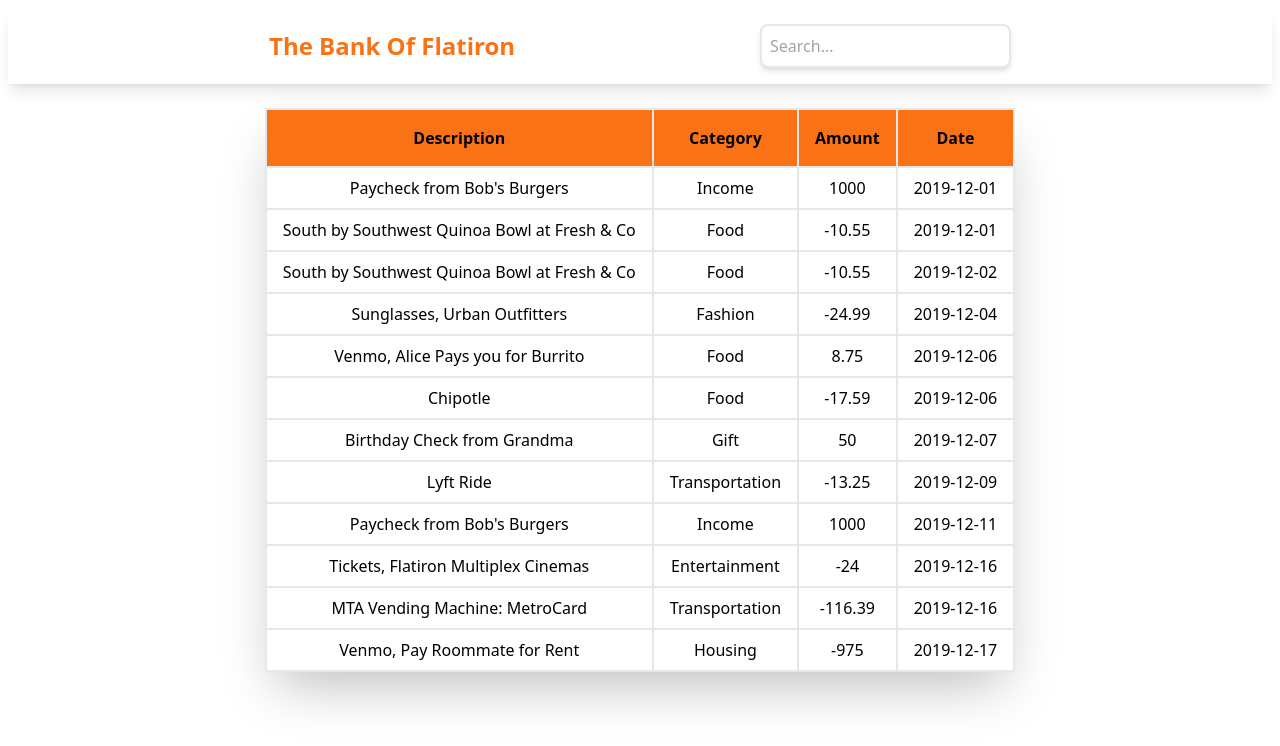
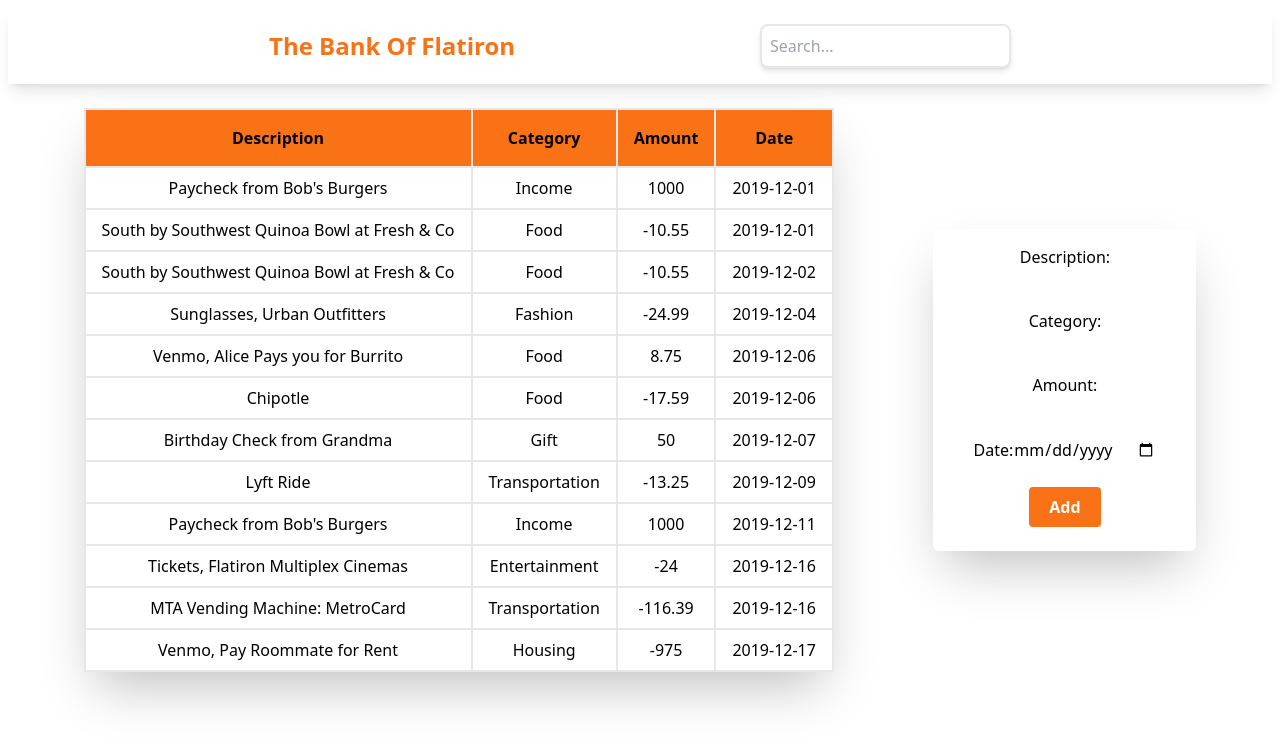
Before and after one commit to Abiud-lang/Bank-of-Flatiron-, a React (Vite) app in the folder bank of flatiron/: page / in a window 1280 px wide. Shown: the top 746 px of the page. Built offline with nearby package versions, Linux system fonts and the light colour scheme; data requests are answered from the project's data file.

Commit message:
added some stylings on the components

```diff
--- a/bank of flatiron/src/App.jsx
+++ b/bank of flatiron/src/App.jsx
@@ -1,6 +1,7 @@
 import React, { useEffect, useState } from 'react'
 import Transaction from './components/Transaction'
 import SearchBar from './components/SearchBar'
+import TransactionForm from './components/TransactionForm'
 
 
 const App = () => {
@@ -24,9 +25,12 @@ const handleSearch = (text) => {
       <h1 className=' font-bold text-2xl text-orange-500 '>The Bank Of Flatiron</h1>
       <SearchBar onSearch={handleSearch}/>
       </div>
+      <div className=' flex justify-evenly items-center' >
 
       <Transaction
       transactions={transactions} searchText={searchText} />
+       <TransactionForm transactions={transactions} setTransactions={setTransactions} />
+      </div>
     </div>
   )
 }
--- a/bank of flatiron/src/components/Transaction.jsx
+++ b/bank of flatiron/src/components/Transaction.jsx
@@ -4,7 +4,7 @@ import TransactionItems from './TransactionItems'
 const Transaction = ({ transactions,searchText }) => {
   return (
     <div  className=' flex justify-center text-center    '>
-    <table className=' shadow-2xl  rounded-md p-8 m-4 max-w-800  '>
+    <table className=' shadow-2xl  rounded-lg p-8 m-4 max-w-800  '>
         <thead >
        <tr className=" bg-orange-500">
         <th className=' p-4 border-2'>Description</th>
--- a/bank of flatiron/src/components/TransactionForm.jsx
+++ b/bank of flatiron/src/components/TransactionForm.jsx
@@ -35,10 +35,10 @@ const TransactionForm = ({ transactions, setTransactions }) => {
     };
 
     return (
-        <div >
+        <div className='flex justify-center items-center shadow-2xl rounded-md text-center p-4 m-4' >
             <form onSubmit={handleSubmit}>
-                <div >
-                    <label htmlFor="description" >Description:</label>
+                <div  className='mb-4' >
+                    <label className=' flex justify-center ' htmlFor="description" >Description:</label>
                     <input
                         type="text"
                         id="description"
@@ -50,7 +50,7 @@ const TransactionForm = ({ transactions, setTransactions }) => {
                     />
                 </div>
                 <div className='mb-4'>
-                    <label htmlFor="category" >Category:</label>
+                    <label className=' flex justify-center' htmlFor="category" >Category:</label>
                     <input
                         type="text"
                         id="category"
@@ -61,8 +61,8 @@ const TransactionForm = ({ transactions, setTransactions }) => {
                         required
                     />
                 </div>
-                <div className='mb-4'>
-                    <label htmlFor="amount" >Amount:</label>
+                <div className='mb-4 '>
+                    <label className='flex justify-center ' htmlFor="amount" >Amount:</label>
                     <input
                         type="number"
                         id="amount"
@@ -85,7 +85,7 @@ const TransactionForm = ({ transactions, setTransactions }) => {
                         required
                     />
                 </div>
-                <button type="submit" >Add Transaction</button>
+                <button className='bg-orange-500 hover:bg-orange-700 text-white font-bold px-5 py-2 rounded m-2' type="submit" >Add </button>
             </form>
         </div>
     );
```
